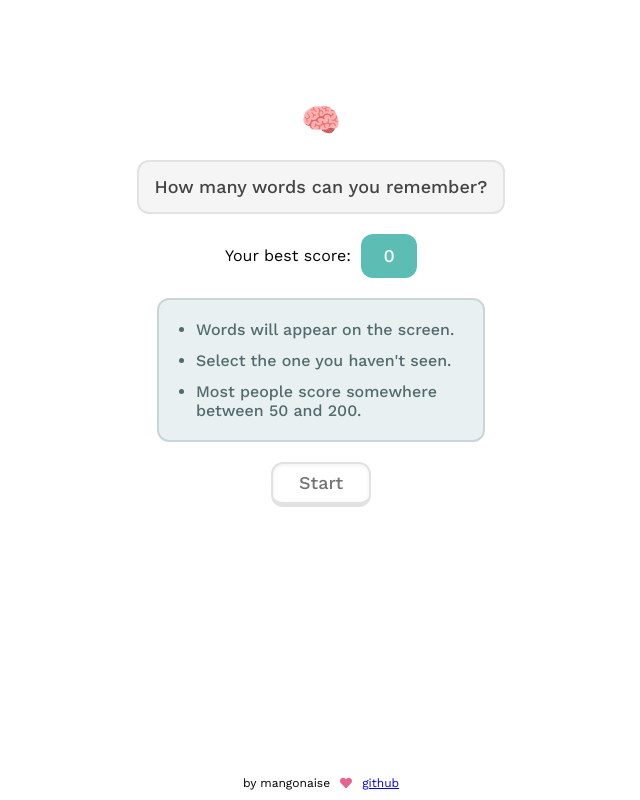
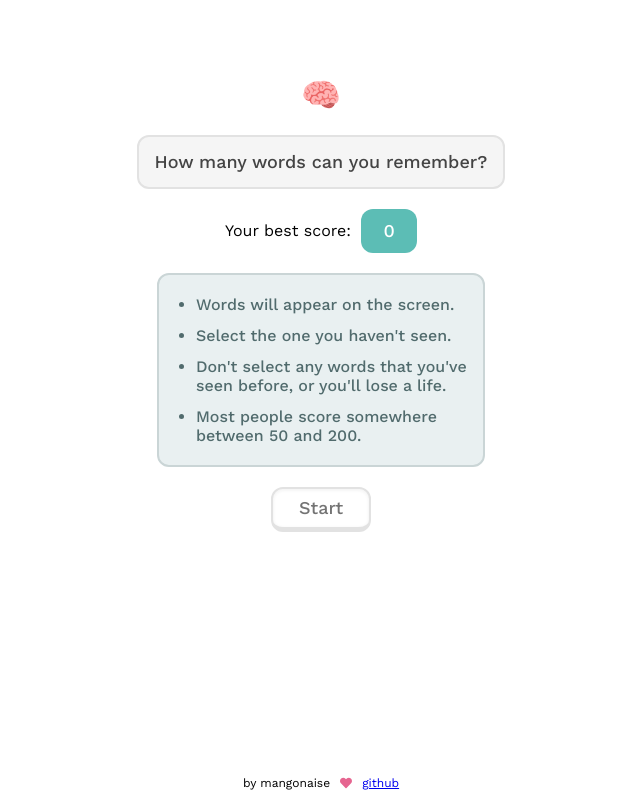
Before and after one commit to mangonaise/braincache, a React (Create React App) app: page / in a window 1280 px wide. Shown: the whole page, without its empty margins (319-959 px from the left). Built offline with nearby package versions, Linux system fonts and the light colour scheme.

Commit message:
Add lives info in start screen description

```diff
--- a/src/components/StartScreen.js
+++ b/src/components/StartScreen.js
@@ -13,6 +13,7 @@ const StartScreen = ({ highScore, onStart }) => {
         <ul>
           <li>Words will appear on the screen.</li>
           <li>Select the one you haven't seen.</li>
+          <li>Don't select any words that you've seen before, or you'll lose a life.</li>
           <li> Most people score somewhere between 50 and 200.</li>
         </ul>
       </div>
```
Also changed, not shown: 1 other file (tests, documents, lock files or other folders).
